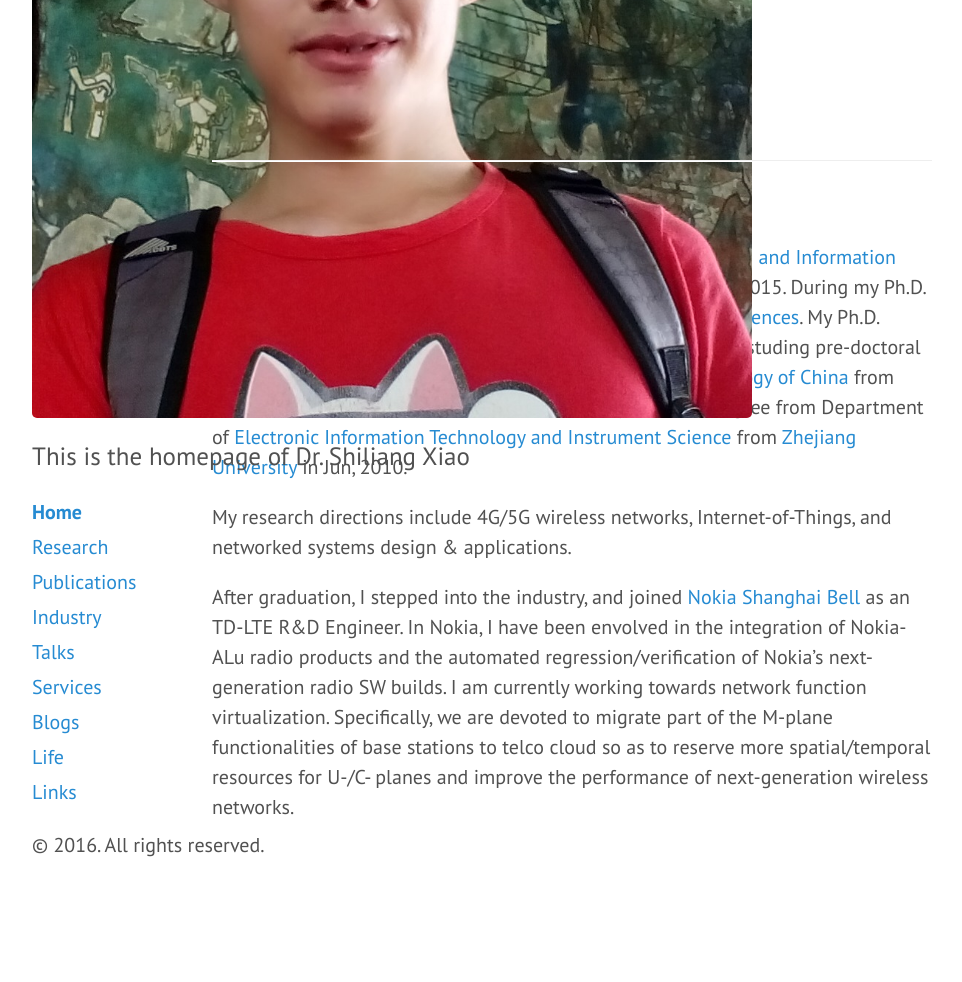
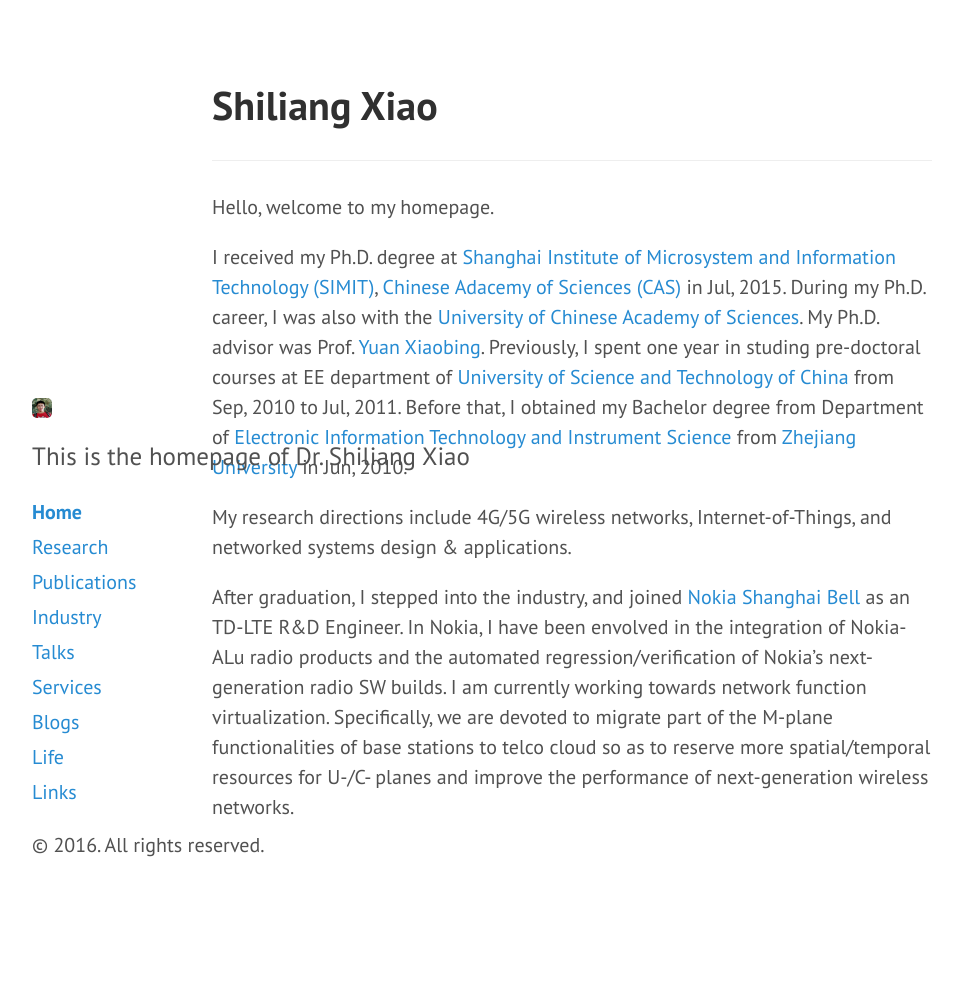
Before and after one commit to slxiao/slxiao.github.io, a Jekyll site: the page built from index.html, in a window 1280 px wide. Shown: the whole page, without its empty margins (248-1210 px from the left). Built offline with Jekyll 4.4.1, drawn with Linux system fonts in a browser that asks for light colours; Markdown is read by kramdown in place of the engine named in the settings; the list of posts is cut into pages by our own code.

Commit message:
add proto

```diff
--- a/_includes/sidebar.html
+++ b/_includes/sidebar.html
@@ -1,6 +1,6 @@
   <div class="container sidebar-sticky">
     <div class="sidebar-about">
-        <img src="/imgs/personal.jpg"  alt="Xiao Shiliang's Photo" />
+        <img src="/imgs/personal.jpg"  alt="Xiao Shiliang's Photo" height= 20 width= 20/>
       <p class="lead">{{ site.description }}</p>
     </div>
 
```
